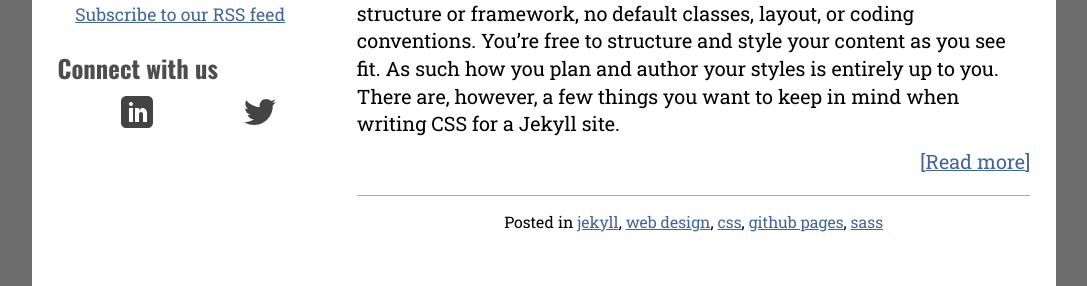
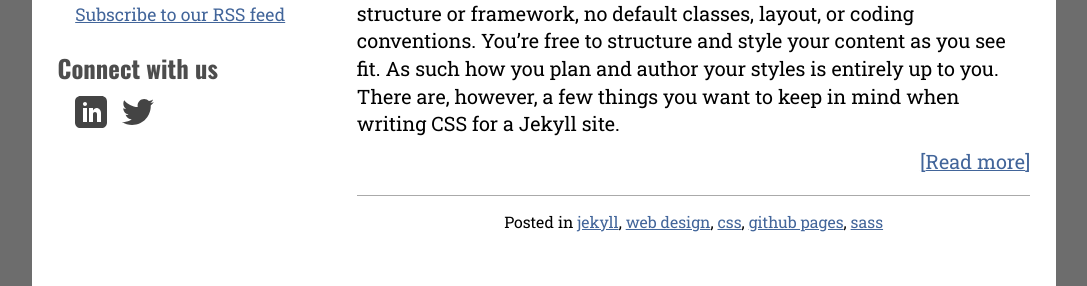
Before and after one commit to alexanderfried/jekyll-blog, a Jekyll site: the page built from index.html, in a window 1280 px wide. Shown: the part 808-1094 px from the top of the page, without its empty margins (96-1183 px from the left). Built offline with Jekyll 4.4.1, drawn with Linux system fonts in a browser that asks for light colours; the list of posts is cut into pages by our own code.

Commit message:
fixed margins of social buttons

```diff
--- a/css/main.css
+++ b/css/main.css
@@ -576,11 +576,12 @@ aside li {
 }
 .social {
 	display: flex;
-	justify-content: space-around;
+	justify-content: flex-start;
 }
 .social a {
 	text-indent: -9000em;
 	display: inline-block;
+    margin-right: 15px;
 	width: 32px;
 	height: 32px;
 }
```
